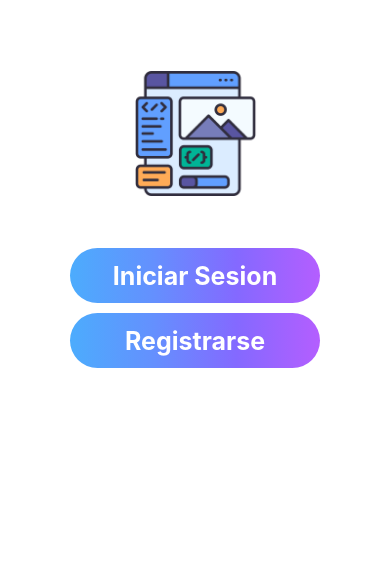
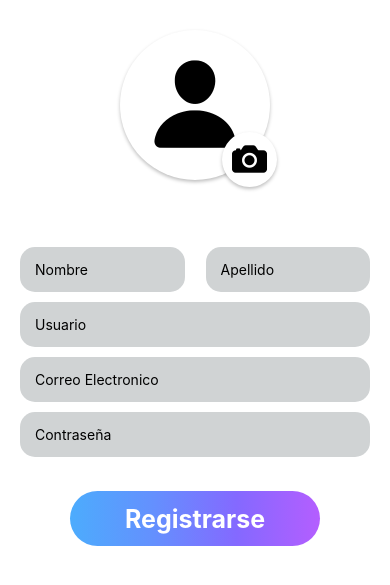
Before and after one commit to Scipear/whats-next-app, a React Native app: screen /Register in a window 390 px wide. Shown: the part 139-724 px from the top of the page. Built offline with nearby package versions, Linux system fonts and the light colour scheme.

Commit message:
Implementada pantalla de registro y cambiadas algunas cosas de Login que no recuerdo (Esto se sostiene de los pelos del culo)

```diff
--- a/App.js
+++ b/App.js
@@ -3,6 +3,7 @@ import { NavigationContainer } from '@react-navigation/native';
 import { StatusBar } from 'expo-status-bar';
 import { StyleSheet, Text, View } from 'react-native';
 import Login from './screens/Login';
+import Register from './screens/Register';
 
 const Stack = createStackNavigator();
 
@@ -13,9 +14,14 @@ export default function App() {
             <Stack.Screen
               name="Login"
               component={Login}
-              options={{
-                headerShown: false
-              }}/>
+              options={{headerShown: false}}
+              />
+
+            <Stack.Screen
+            name="Register"
+            component={Register}
+            options={{headerShown: false}}
+            />
         </Stack.Navigator>
       </NavigationContainer>
   );
--- a/components/icon.js
+++ b/components/icon.js
@@ -1,9 +1,12 @@
-import { Image } from "react-native";
+import { Image, View } from "react-native";
+import Constants from 'expo-constants';
 
 const icon = require('../assets/Logo.png');
 
 export default function Logo(){
     return(
-        <Image source={icon} style={{ width: 125, height: 125, resizeMode: 'center', bottom: '10%'}}/>
+        <View style={{top:'25%'}}>
+            <Image source={icon} style={{ width: 125, height: 125, resizeMode: 'center', bottom: '10%'}}/>
+        </View>
     );
 }
--- a/components/sign_up_button.js
+++ b/components/sign_up_button.js
@@ -31,8 +31,6 @@ const styles = StyleSheet.create({
         textAlign: 'center',
     },
     gradient: {
-        width: 250,
-        height: 55,
         borderRadius: 30,
         bottom: '25%',
         marginBottom: 10,
@@ -41,7 +39,6 @@ const styles = StyleSheet.create({
     wrapperCustom:{
         width: 250,
         height: 55,
-        borderRadius: 30,
         justifyContent: 'center',
         alignItems: 'center',
     }
--- /dev/null
+++ b/components/text_field.js
@@ -0,0 +1,26 @@
+import { View, StyleSheet, TextInput } from "react-native";
+
+export default function Text_Field({ text, secure, style }) {
+    return (
+        <View style={[styles.textBox, style]}>
+            <TextInput placeholder={text} style={styles.text} secureTextEntry={secure}/>
+        </View>
+    );
+}
+
+const styles = StyleSheet.create({
+    textBox:{
+        width: 260,
+        height: 45,
+        borderRadius: 15,
+        backgroundColor: '#d0d3d4',
+        //position: 'absolute',
+        //bottom: '22%',
+        justifyContent: 'center',
+        marginBottom: 10,
+    },
+
+    text:{
+        paddingHorizontal: 15,
+    }
+})
--- a/screens/Login.js
+++ b/screens/Login.js
@@ -1,14 +1,15 @@
-import React, { useRef, useState } from 'react';
+import React, { useEffect, useRef, useState } from 'react';
 import Constants from 'expo-constants';
-import { Animated, View, Text, StyleSheet, Image } from "react-native";
+import { Animated, View, Text, StyleSheet, Image, Pressable } from "react-native";
 import { StatusBar } from "expo-status-bar";
 import Logo from "../components/icon";
 import SU_Button from "../components/sign_up_button";
 import BackBTN from '../components/back_button';
+import Text_Field from '../components/text_field';
 
 
 
-export default function Login(){
+export default function Login({ navigation }){
     const animation = useRef(new Animated.Value(0)).current; //La verdad no tengo idea pero funciona
     const [showComponents, setShowComponents] = useState(false); // Controla la visibilidad de los campos
 
@@ -17,7 +18,7 @@ export default function Login(){
           toValue: 350, // Mueve los botones 300px hacia la derecha
           duration: 400, // Duración de la animación en ms
           useNativeDriver: true, // Mejora el rendimiento
-        }).start(()=> setShowComponents(true)); // Muestra los campos después de la animación
+        }).start(()=> setShowComponents(true));
     };
 
     const animationBackPress = () => {
@@ -25,21 +26,29 @@ export default function Login(){
           toValue: 0, // Mueve los botones devuelta a donde estaban
           duration: 400, // Duración de la animación en ms
           useNativeDriver: true, // Mejora el rendimiento
-        }).start(()=> setShowComponents(false)); // Devuelve los botones
+        }).start(() => setShowComponents(false)); // Devuelve los botones
     };
-
 
     return(
         <View style={styles.template}>
             <StatusBar style="dark"/>
                 <Logo />
-                <Animated.View style={[{ transform: [{ translateX: animation }] }, // Aplica la animación de desplazamiento
+                <Animated.View style={[styles.animationContainer, { transform: [{ translateX: animation }] }, // Aplica la animación de desplazamiento
                 ]}>
-                    <SU_Button name="Iniciar Sesion" onPress={animationLoginPress}/>
-                    <SU_Button name="Registrarse"/>
+                    <SU_Button name="Iniciar Sesión" onPress={animationLoginPress}/>
+                    <SU_Button name="Registrarse" onPress={() => navigation.navigate('Register')}/>
                 </Animated.View>
+
+                <BackBTN onPress={animationBackPress} />
+
                 {showComponents && (
-                    <BackBTN onPress={animationBackPress}/>
+                    <View style={styles.fieldContainer}>
+                        <Text_Field text="Usuario"/>
+                        <Text_Field text="Contraseña" secure={true}/>
+                        <View style={{marginTop:25}}>
+                            <SU_Button name="Iniciar Sesión"/>
+                        </View>
+                    </View>
                 )}
         </View>
     );
@@ -50,8 +59,18 @@ const styles = StyleSheet.create({
         flex: 1,
         backgroundColor: '#ffffff',
         alignItems: 'center',
-        justifyContent: 'center',
+        //justifyContent: 'center',
         paddingTop: Constants.statusBarHeight,
     },
 
+    fieldContainer:{
+        alignItems: "center",
+        //justifyContent: "center",
+        top:'10%'
+    },
+
+    animationContainer:{
+        top:'32%',
+    },
+
 })
--- a/screens/Register.js
+++ b/screens/Register.js
@@ -0,0 +1,101 @@
+import {View, StyleSheet, ScrollView} from "react-native";
+import Text_Field from "../components/text_field";
+import Constants from 'expo-constants';
+import Ionicons from '@expo/vector-icons/Ionicons';
+import SU_Button from "../components/sign_up_button";
+export default function Register(){
+    return(
+        <ScrollView contentContainerStyle={styles.container} style={{backgroundColor: '#ffffff', paddingTop: Constants.statusBarHeight,}}>
+            <View style={styles.pictureHolder}>
+                <Ionicons name="person" size={100} color="black" />
+                <View style={styles.cameraHolder}>
+                    <Ionicons name="camera" size={40} color="black"/>
+                </View>
+            </View>
+
+            <View style={styles.textsHolder}>
+                <View style={styles.rowContainer}>
+                    <Text_Field text="Nombre" style={{width: '47%'}}/>
+                    <Text_Field text="Apellido" style={{width: '47%'}}/>
+                </View>
+                <Text_Field text="Usuario" style={{width: '100%', }}/>
+                <Text_Field text="Correo Electronico" style={{width: '100%'}}/>
+                <Text_Field text="Contraseña" secure={true} style={{width: '100%'}}/>
+                <View style={styles.buttonHolder}>
+                    <SU_Button name="Registrarse"/>
+                </View>
+            </View>
+        </ScrollView>
+    );
+}
+
+const styles = StyleSheet.create({
+    container:{
+        flexGrow: 1, // Asegura que el contenido ocupe todo el espacio disponible
+        //justifyContent: "center", // Centra los elementos verticalmente
+        alignItems: "center", // Centra los elementos horizontalmente
+    },
+
+    cameraHolder:{
+        width: 55,
+        height: 55,
+        backgroundColor: '#fff',
+        borderColor: '#000',
+        borderRadius: 100,
+        position: 'absolute',
+        top: '68%',
+        left: '68%',
+        alignItems: 'center',
+        justifyContent: "center",
+        shadowColor: '#000',
+        shadowOffset:{
+            width: 0,
+            height: 2,
+        },
+        shadowOpacity: 0.25,
+        shadowRadius: 3.84,
+        elevation: 10,
+    },
+
+    pictureHolder:{
+        width: 150,
+        height: 150,
+        top:'20%',
+        backgroundColor: '#fff',
+        alignItems: 'center',
+        justifyContent: 'center',
+        borderRadius: 100,
+        shadowColor: '#000',
+        shadowOffset:{
+            width: 0,
+            height: 2,
+        },
+        shadowOpacity: 0.25,
+        shadowRadius: 3.84,
+        elevation: 3,
+    },
+
+    textsHolder:{
+        width: '100%',
+        alignItems: 'flex-start',
+        paddingLeft: 20,
+        paddingRight: 20,
+        //backgroundColor: '#ccc',
+        top: "28%",
+        //right: "10%",
+
+    },
+
+    rowContainer:{
+        flexDirection: 'row', // Organiza los elementos horizontalmente
+        justifyContent: 'space-between', // Espacio uniforme entre los campos
+        width: '100%',
+        //marginBottom: 10, // Espaciado entre filas
+    },
+
+    buttonHolder:{
+        width: '100%',
+        alignItems: 'center',
+        marginTop: 40,
+    }
+})
```
